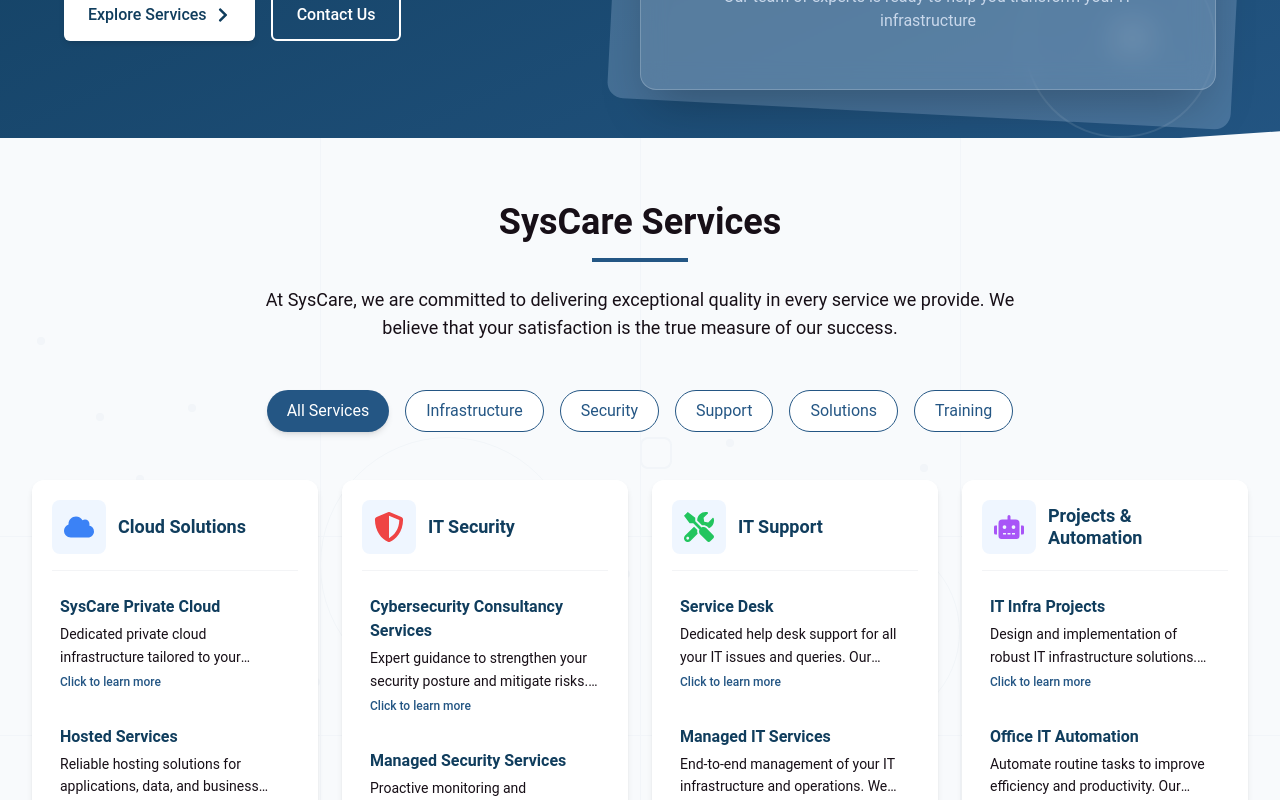
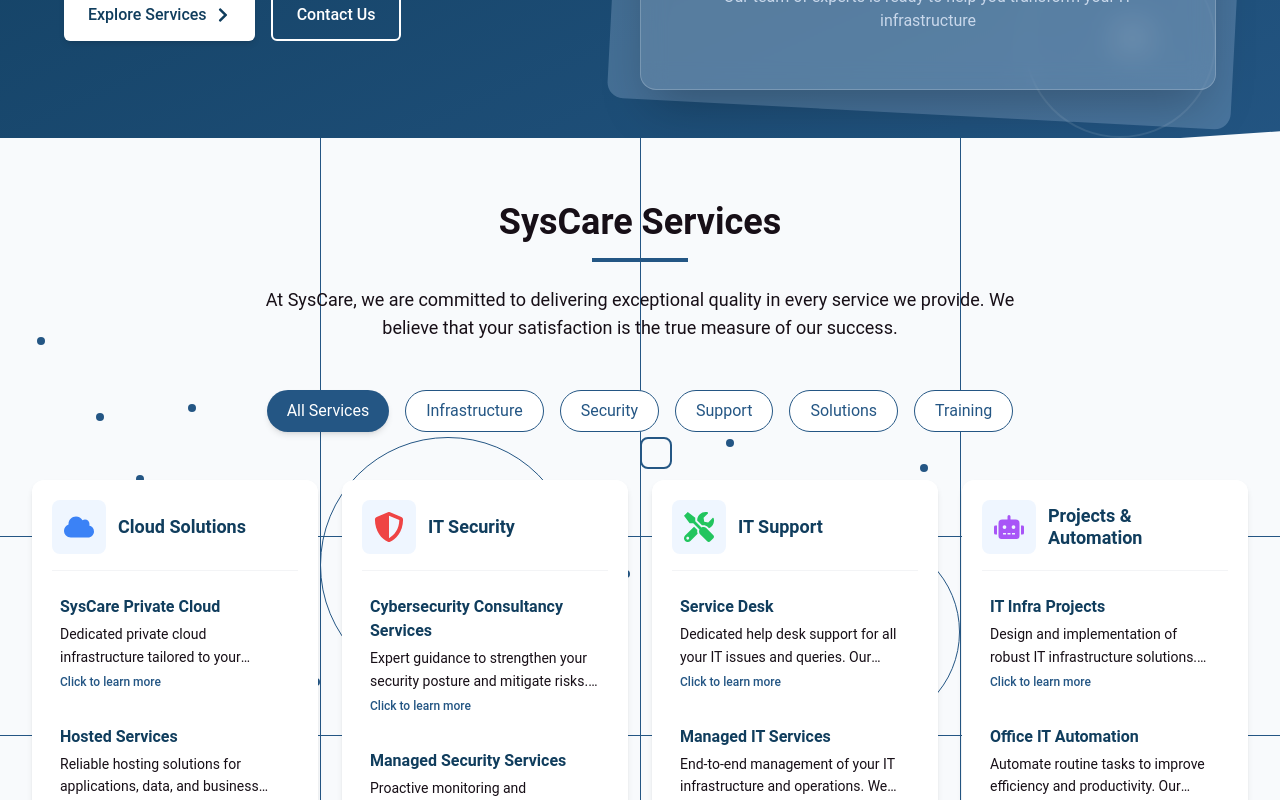
Before and after one commit to syscaredigital/MSPAU, a React (Vite) app in the folder frontend/: page /syscare-services in a window 1280 px wide. Shown: the part 440-1240 px from the top of the page. Built offline with nearby package versions, Linux system fonts and the light colour scheme.

Commit message:
Update Services.jsx

```diff
--- a/frontend/src/pages/Services.jsx
+++ b/frontend/src/pages/Services.jsx
@@ -128,7 +128,7 @@
 // Tech Background Pattern Component
 const TechBackgroundPattern = () => {
   return (
-    <div className="absolute inset-0 overflow-hidden opacity-[0.03]">
+    <div className="absolute inset-0 overflow-hidden ">
       {/* Circuit pattern lines */}
       <div className="absolute top-1/4 left-1/4 w-64 h-64 border border-[#245684] rounded-full"></div>
       <div className="absolute top-1/3 right-1/4 w-48 h-48 border border-[#245684] rounded-full"></div>
```
